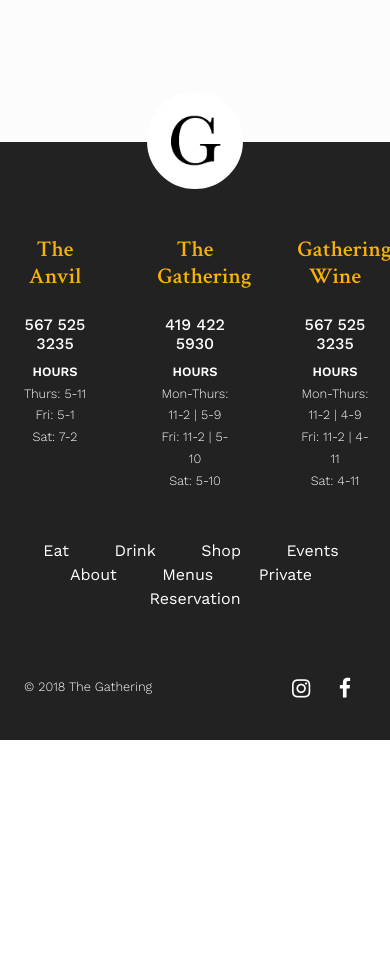
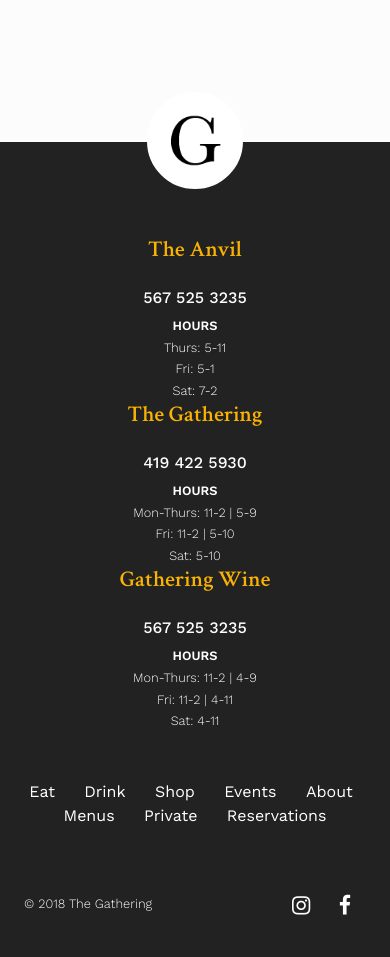
Before and after one commit to JustinLaureano/Portfolio, a Django app: page /the_gathering/eat/ in a window 390 px wide. Shown: the part 2802-3759 px from the top of the page. Before the commit the page ends 3542 px from the top, so only its background shows below. Run offline with Django 3.2, Linux system fonts and the light colour scheme; some libraries are stand-ins or nearby versions.

Commit message:
finished responsive footer

```diff
--- a/the_gathering/static/js/main.js
+++ b/the_gathering/static/js/main.js
@@ -49,4 +49,70 @@ $(document).ready(function () {
         }
     });
 
+    $(window).resize(function() {
+        let inline =    `
+        <div class="col-12 footer-nav">
+            <ul class="list-inline" >
+                <li class="list-inline-item px-3"><a href="{% url 'the_gathering:eat' %}">Eat</a></li>
+                <li class="list-inline-item px-3"><a href="{% url 'the_gathering:drink' %}">Drink</a></li>
+                <li class="list-inline-item px-3"><a href="{% url 'the_gathering:shop' %}">Shop</a></li>
+                <li class="list-inline-item px-3"><a href="{% url 'the_gathering:events' %}">Events</a></li>
+                <li class="list-inline-item px-3"><a href="{% url 'the_gathering:about' %}">About</a></li>
+                <li class="list-inline-item px-3"><a href="{% url 'the_gathering:menus' %}">Menus</a></li>
+                <li class="list-inline-item px-3"><a href="{% url 'the_gathering:private_events' %}">Private</a></li>
+                <li class="list-inline-item px-3"><a href="{% url 'the_gathering:reservations' %}">Reservations</a></li>
+            </ul>
+        </div>
+        `;
+
+        let oneColumn = `
+        <div class="col-12 footer-nav">
+        <ul class="list-unstyled" >
+            <li class="px-3"><a href="{% url 'the_gathering:eat' %}">Eat</a></li>
+            <li class="px-3"><a href="{% url 'the_gathering:drink' %}">Drink</a></li>
+            <li class="px-3"><a href="{% url 'the_gathering:shop' %}">Shop</a></li>
+            <li class="px-3"><a href="{% url 'the_gathering:events' %}">Events</a></li>
+            <li class="px-3"><a href="{% url 'the_gathering:about' %}">About</a></li>
+            <li class="px-3"><a href="{% url 'the_gathering:menus' %}">Menus</a></li>
+            <li class="px-3"><a href="{% url 'the_gathering:private_events' %}">Private</a></li>
+            <li class="px-3"><a href="{% url 'the_gathering:reservations' %}">Reservations</a></li>
+        </ul>
+    </div>
+        `;
+
+        let twoColumn = `
+        <div class="col-12 footer-nav">
+            <ul class="list-inline" >
+                <li class="list-inline-item px-3"><a href="{% url 'the_gathering:eat' %}">Eat</a></li>
+                <li class="list-inline-item px-3"><a href="{% url 'the_gathering:drink' %}">Drink</a></li>
+                <li class="list-inline-item px-3"><a href="{% url 'the_gathering:shop' %}">Shop</a></li>
+                <li class="list-inline-item px-3"><a href="{% url 'the_gathering:events' %}">Events</a></li>
+            </ul>
+        </div>
+        <div class="col-12 footer-nav">
+            <ul class="list-inline" >
+                <li class="list-inline-item px-3"><a href="{% url 'the_gathering:about' %}">About</a></li>
+                <li class="list-inline-item px-3"><a href="{% url 'the_gathering:menus' %}">Menus</a></li>
+                <li class="list-inline-item px-3"><a href="{% url 'the_gathering:private_events' %}">Private</a></li>
+                <li class="list-inline-item px-3"><a href="{% url 'the_gathering:reservations' %}">Reservations</a></li>
+            </ul>
+        </div>
+        `;
+
+        if ($(window).width() < 580) {
+           console.log('less');
+           $('#footer-nav-list').text('');
+           $('#footer-nav-list').append(oneColumn);
+
+        } else if ($(window).width() < 880) {
+            console.log('more');
+            $('#footer-nav-list').text('');
+            $('#footer-nav-list').append(twoColumn);
+       } else {
+            $('#footer-nav-list').text('');
+            $('#footer-nav-list').append(inline);
+       }
+
+    });
+
 });
--- a/the_gathering/templates/the_gathering/base.html
+++ b/the_gathering/templates/the_gathering/base.html
@@ -154,7 +154,7 @@
                     </div>
 
                     <div class="row justify-content-around my-5">
-                        <div class="col-3">
+                        <div class="col-md-3">
                             <h3 class="mb-4">The Anvil</h3>
                             <a href="tel:567-525-3235">
                                 <p class="h6 white mb-2">567 525 3235</p>
@@ -166,7 +166,7 @@
 
                         </div>
 
-                        <div class="col-3">
+                        <div class="col-md-3">
                             <h3 class="mb-4">The Gathering</h3>
                             <a href="tel:419-422-5930">
                                 <p class="h6 white mb-2">419 422 5930</p>
@@ -177,7 +177,7 @@
                             <p>Sat: 5-10</p>
                         </div>
 
-                        <div class="col-3">
+                        <div class="col-md-3">
                             <h3 class="mb-4">Gathering Wine</h3>
                             <a href="tel:567-525-3235">
                                 <p class="h6 white mb-2">567 525 3235</p>
@@ -189,20 +189,19 @@
                         </div>
                     </div>
 
-                    <div class="row justify-content-around">
+                    <div class="row justify-content-center" id="footer-nav-list">
                         <div class="col-12 footer-nav">
-                        <ul class="list-inline">
-                            <li class="list-inline-item px-3"><a href="#">Eat</a></li>
-                            <li class="list-inline-item px-3"><a href="#">Drink</a></li>
-                            <li class="list-inline-item px-3"><a href="#">Shop</a></li>
-                            <li class="list-inline-item px-3"><a href="#">Events</a></li>
-                            <li class="list-inline-item px-3"><a href="#">About</a></li>
-                            <li class="list-inline-item px-3"><a href="#">Menus</a></li>
-                            <li class="list-inline-item px-3"><a href="#">Private</a></li>
-                            <li class="list-inline-item px-3"><a href="#">Reservation</a></li>
-                        </ul>
+                            <ul class="list-inline" >
+                                <li class="list-inline-item px-2"><a href="{% url 'the_gathering:eat' %}">Eat</a></li>
+                                <li class="list-inline-item px-2"><a href="{% url 'the_gathering:drink' %}">Drink</a></li>
+                                <li class="list-inline-item px-2"><a href="{% url 'the_gathering:shop' %}">Shop</a></li>
+                                <li class="list-inline-item px-2"><a href="{% url 'the_gathering:events' %}">Events</a></li>
+                                <li class="list-inline-item px-2"><a href="{% url 'the_gathering:about' %}">About</a></li>
+                                <li class="list-inline-item px-2"><a href="{% url 'the_gathering:menus' %}">Menus</a></li>
+                                <li class="list-inline-item px-2"><a href="{% url 'the_gathering:private_events' %}">Private</a></li>
+                                <li class="list-inline-item px-2"><a href="{% url 'the_gathering:reservations' %}">Reservations</a></li>
+                            </ul>
                         </div>
-
                     </div>
 
                     <div class="row justify-content-between mb-0">
```
